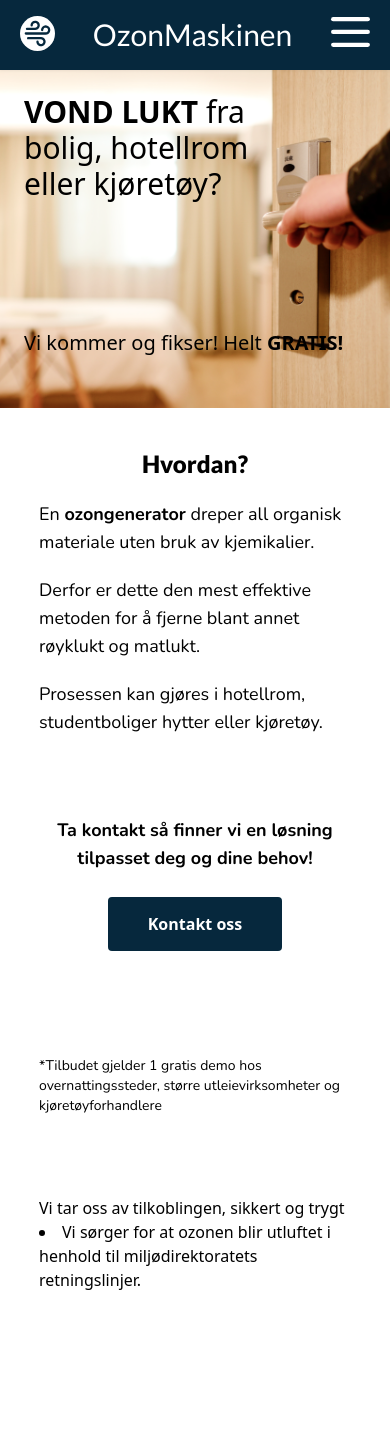
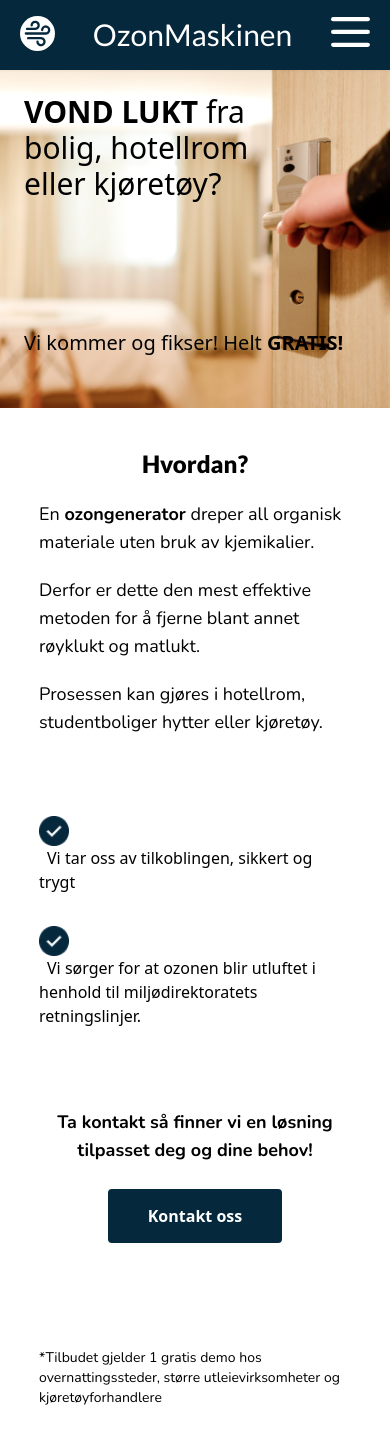
Before and after one commit to MagnusPladsen/ozonbehandling, a Next.js app: page / in a window 390 px wide. Shown: the top 1444 px of the page. Before the commit the page ends 1332 px from the top, so only its background shows below. Built offline with nearby package versions, Linux system fonts and the light colour scheme.

Commit message:
Home page are soon done on mobile
- > NEXT UP - style for desktop

```diff
--- a/components/index/BulletInfo.component.tsx
+++ b/components/index/BulletInfo.component.tsx
@@ -1,21 +1,43 @@
 import React from "react";
 import Image from "next/image";
-import CheckMarkIcon from "../public/images/icons/checkMark.svg";
-/* import heroImage from "../public/images/hero.png"; */
+import CheckMarkIcon from "/public/images/icons/checkMark.png";
 
 export default function BulletInfo() {
   return (
-    <div className="pt-10 pb-10 w-[80vw] mx-auto py-20">
-      <div className="">
-        {/* <Image
-        src={CheckMarkIcon} /> */}
-        <p className="">Vi tar oss av tilkoblingen, sikkert og trygt</p>
+    <div className=" pb-10 w-[80vw] mx-auto pt-20">
+      {/* <h2 className="font-header font-extrabold text-2xl text-center pb-5">
+        Informasjon
+      </h2> */}
+      <div className="flex flex-col gap-8">
+        <div className="">
+          <div className="inline pr-2">
+            <Image
+              src={CheckMarkIcon}
+              alt="Checkmark icon"
+              width={30}
+              height={30}
+            />
+          </div>
+
+          <p className="inline">Vi tar oss av tilkoblingen, sikkert og trygt</p>
+        </div>
+
+        <div className="">
+          <div className="inline pr-2">
+            <Image
+              src={CheckMarkIcon}
+              alt="Checkmark icon"
+              width={30}
+              height={30}
+            />
+          </div>
+
+          <p className="inline">
+            Vi sørger for at ozonen blir utluftet i henhold til
+            miljødirektoratets retningslinjer.
+          </p>
+        </div>
       </div>
-
-      <li>
-        Vi sørger for at ozonen blir utluftet i henhold til miljødirektoratets
-        retningslinjer.
-      </li>
     </div>
   );
 }
--- a/components/index/how.component.tsx
+++ b/components/index/how.component.tsx
@@ -1,13 +1,14 @@
 import React from "react";
 import DefaultButton from "../buttons/DefaultButton.component";
+import BulletInfo from "./BulletInfo.component";
 
 export default function How() {
   const paragraphStyling = "font-text pt-5 w-[80vw] text-lg mx-auto";
   return (
     <div className="pt-10 pb-10">
-      <h1 className="font-header font-extrabold text-2xl text-center">
+      <h2 className="font-header font-extrabold text-2xl text-center">
         Hvordan?
-      </h1>
+      </h2>
       <div className="">
         <p className={paragraphStyling}>
           En <span className="font-bold">ozongenerator</span> dreper all
@@ -21,18 +22,18 @@ export default function How() {
           Prosessen kan gjøres i hotellrom, studentboliger hytter eller
           kjøretøy.
         </p>
-        <div className="w-[80vw] mx-auto text-center py-20">
+        <BulletInfo />
+        <div className="w-[80vw] mx-auto text-center py-10">
           <p className="font-text font-bold pb-10 text-lg mx-auto">
             Ta kontakt så finner vi en løsning tilpasset deg og dine behov!
           </p>
           <DefaultButton text="Kontakt oss" onClick={() => {}} />
         </div>
-
-        <p className="font-text pt-10 w-[80vw] font-light text-sm mx-auto">
-          *Tilbudet gjelder 1 gratis demo hos overnattingssteder, større
-          utleievirksomheter og kjøretøyforhandlere
-        </p>
       </div>
+      <p className="font-text pt-20 w-[80vw] font-light text-sm mx-auto">
+        *Tilbudet gjelder 1 gratis demo hos overnattingssteder, større
+        utleievirksomheter og kjøretøyforhandlere
+      </p>
     </div>
   );
 }
--- a/pages/index.tsx
+++ b/pages/index.tsx
@@ -22,7 +22,7 @@ const Home: NextPage = () => {
       <NavBar />
       <Hero />
       <How />
-      <BulletInfo />
+
     </div>
   );
 };
```
Also changed, not shown: public/images/icons/checkMark.png (added), public/images/icons/checkMark.svg (deleted).
